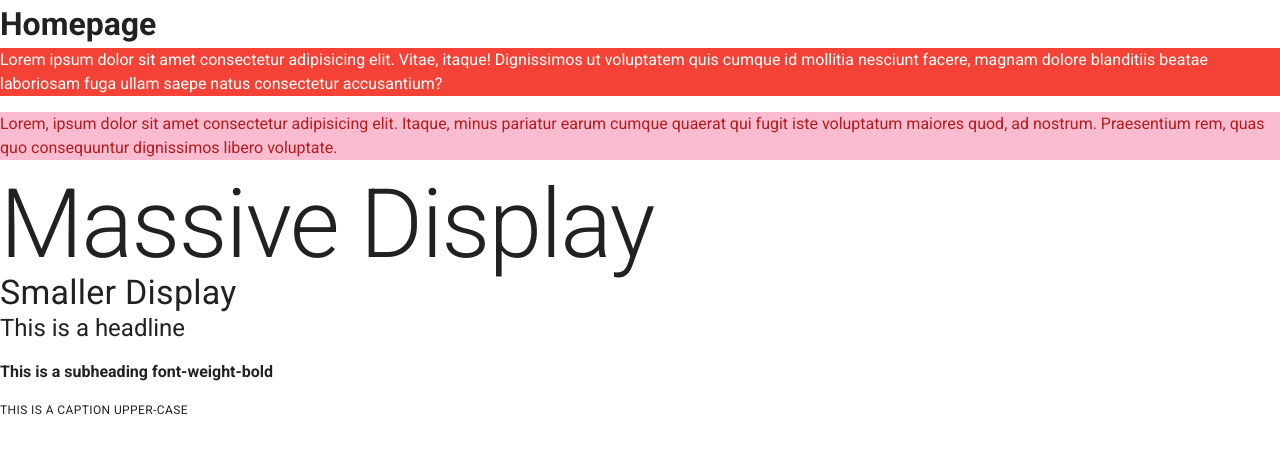
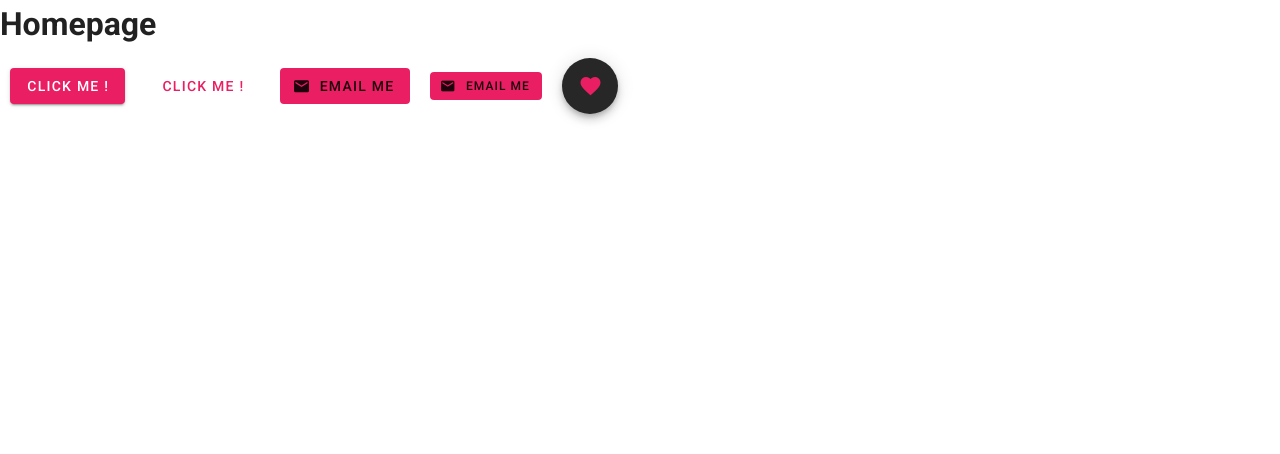
Before and after one commit to FBourhis/Vuetify-test, a Vue app: page / in a window 1280 px wide. Shown: the top 454 px of the page. Built offline with nearby package versions, Linux system fonts and the light colour scheme.

Commit message:
Button & Icons

```diff
--- a/src/views/Home.vue
+++ b/src/views/Home.vue
@@ -1,13 +1,23 @@
 <template>
   <div class="home">
     <h1>Homepage</h1>
-    <p class="red white--text">Lorem ipsum dolor sit amet consectetur adipisicing elit. Vitae, itaque! Dignissimos ut voluptatem quis cumque id mollitia nesciunt facere, magnam dolore blanditiis beatae laboriosam fuga ullam saepe natus consectetur accusantium?</p>
-    <p class="pink  lighten-4 red--text text--darken-4">Lorem, ipsum dolor sit amet consectetur adipisicing elit. Itaque, minus pariatur earum cumque quaerat qui fugit iste voluptatum maiores quod, ad nostrum. Praesentium rem, quas quo consequuntur dignissimos libero voluptate.</p>
-    <h1 class="display-4">Massive Display</h1>
-    <h4 class="display-1">Smaller Display</h4>
-    <p class="headline">This is a headline</p>
-    <p class="subheading font-weight-bold">This is a subheading font-weight-bold</p>
-    <p class="caption text-uppercase">This is a caption upper-case</p>
+    <v-btn class="pink white--text">Click me !</v-btn>
+    <v-btn text dark color="pink">Click me !</v-btn>
+    <v-btn depressed color="pink">
+      <v-icon left medium>mdi-email</v-icon>
+      <span>EMAIL ME</span>
+    </v-btn>
+
+    <v-btn small depressed color="pink">
+      <v-icon left small>mdi-email</v-icon>
+      <span>EMAIL ME</span>
+    </v-btn>
+
+    <v-btn fab dark>
+      <v-icon color="pink">mdi-heart</v-icon>
+    </v-btn>
+
+
   </div>
 </template>
 
@@ -16,4 +26,11 @@
 export default {
 
 }
+
 </script>
+
+<style scoped>
+button{
+  margin: 10px;
+}
+</style>
```
